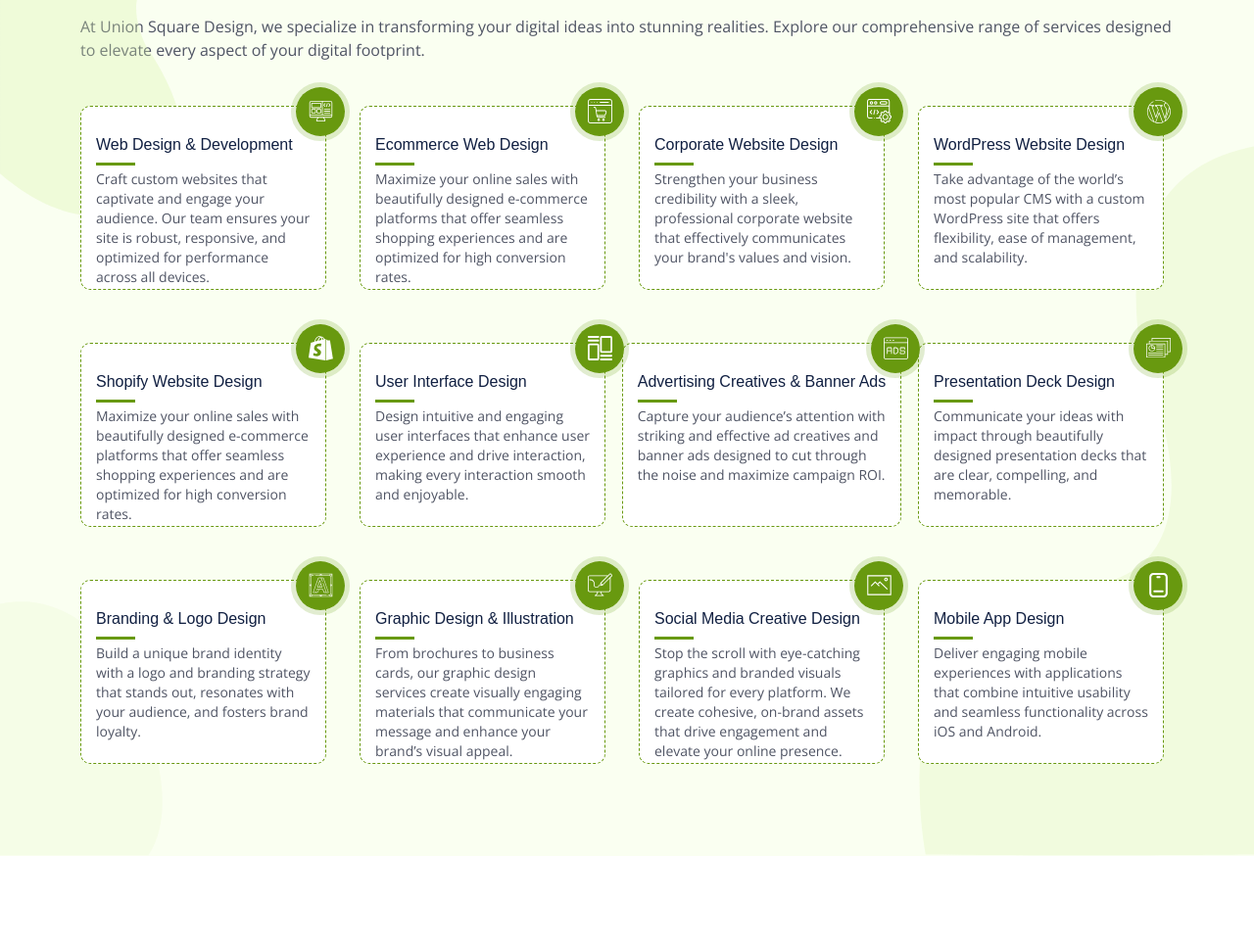
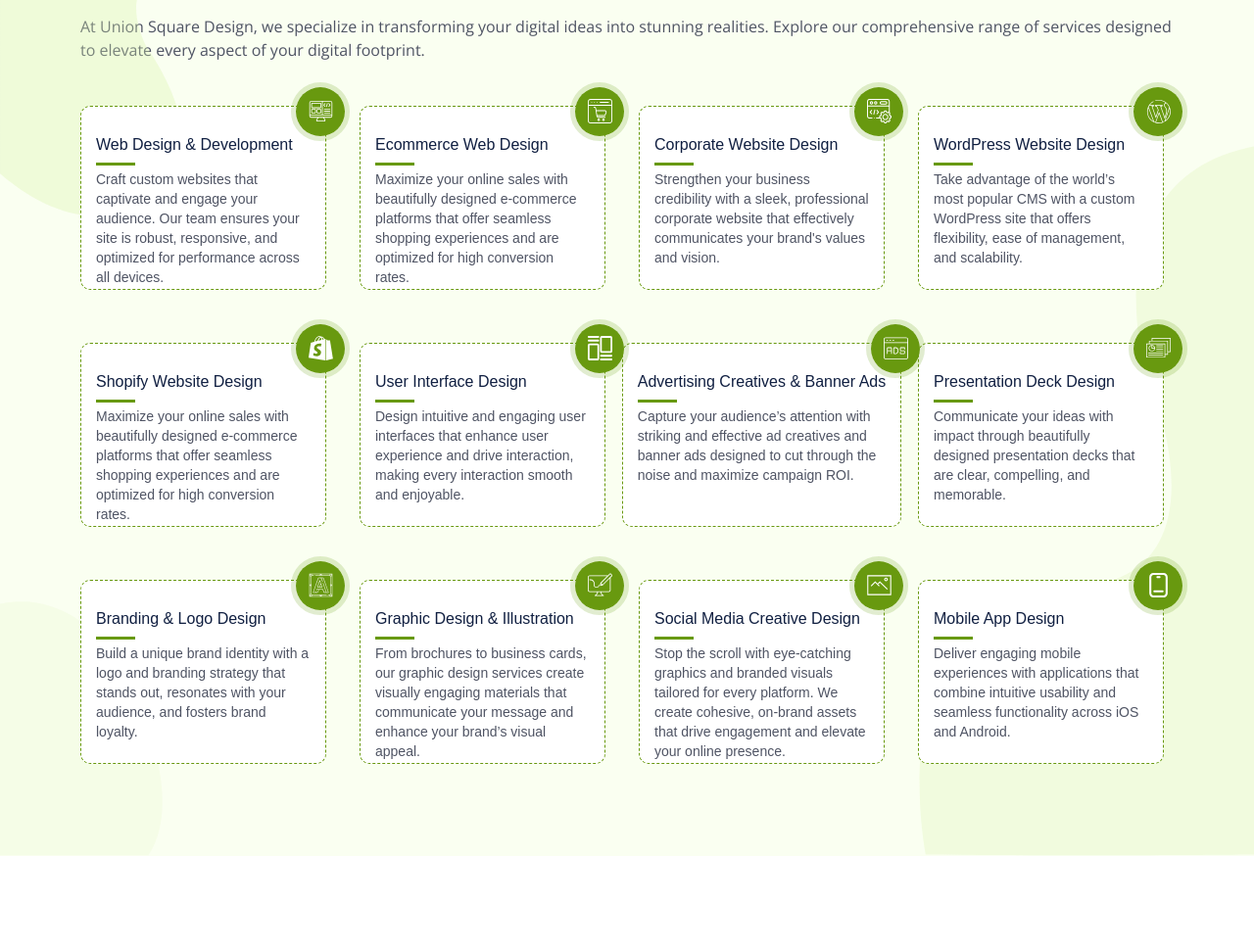
Before and after one commit to khushikothari6200/UnionSquare, a plain HTML site: page index.html in a window 1280 px wide. Shown: the part 1920-2891 px from the top of the page at 98% size. Drawn offline with nearby package versions, Linux system fonts and the light colour scheme.

Commit message:
color updated
color updated

```diff
--- a/css/main.css
+++ b/css/main.css
@@ -952,11 +952,12 @@
 
 }
 .service-box p{
-  font-family: Open Sans;
+  font-family: Arial;
 font-weight: 400;
 font-size: 14px !important;
 line-height: 20px;
 letter-spacing: 0%;
+color: #4F5464 !important;
 
 }
 .service-box:hover {
```
